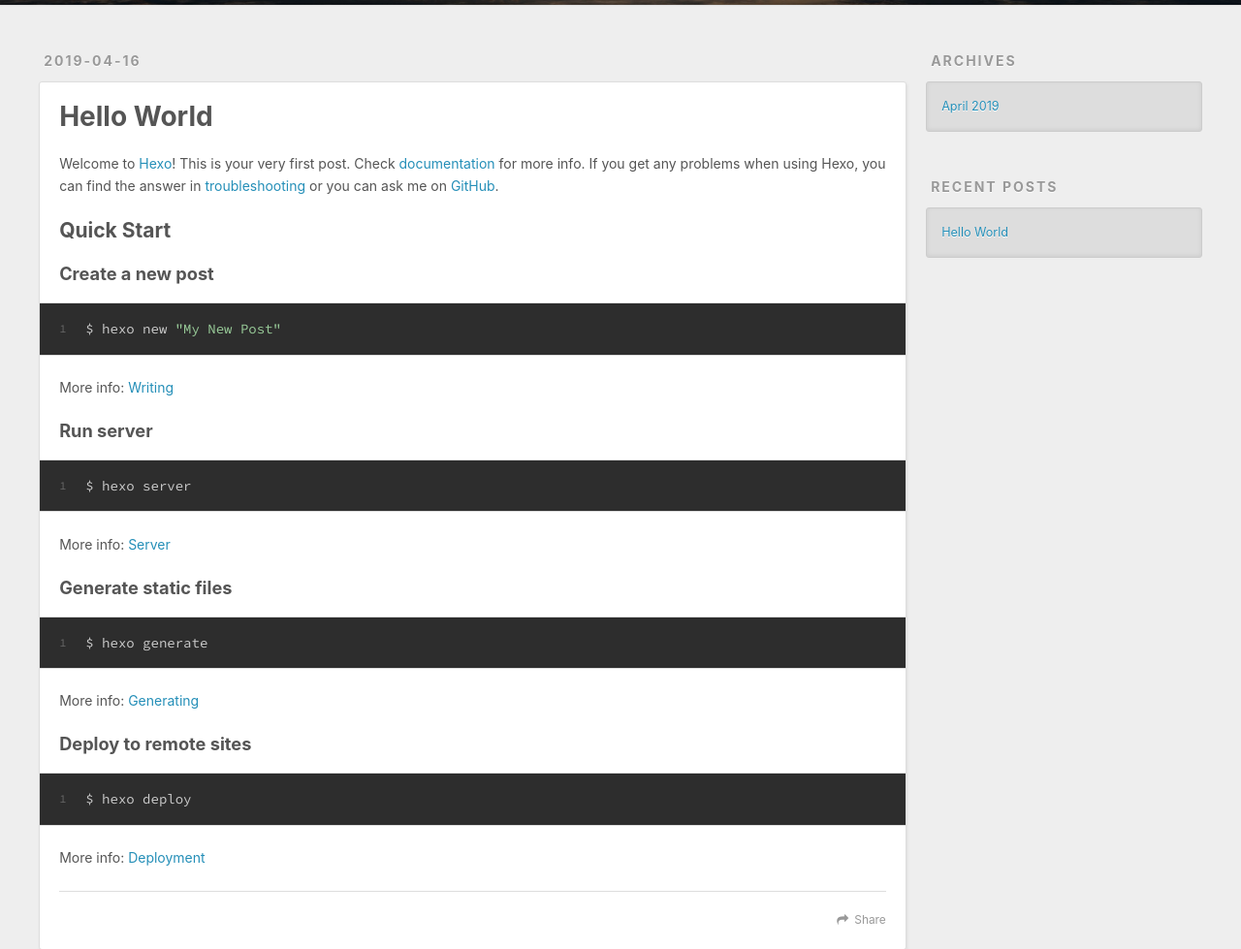
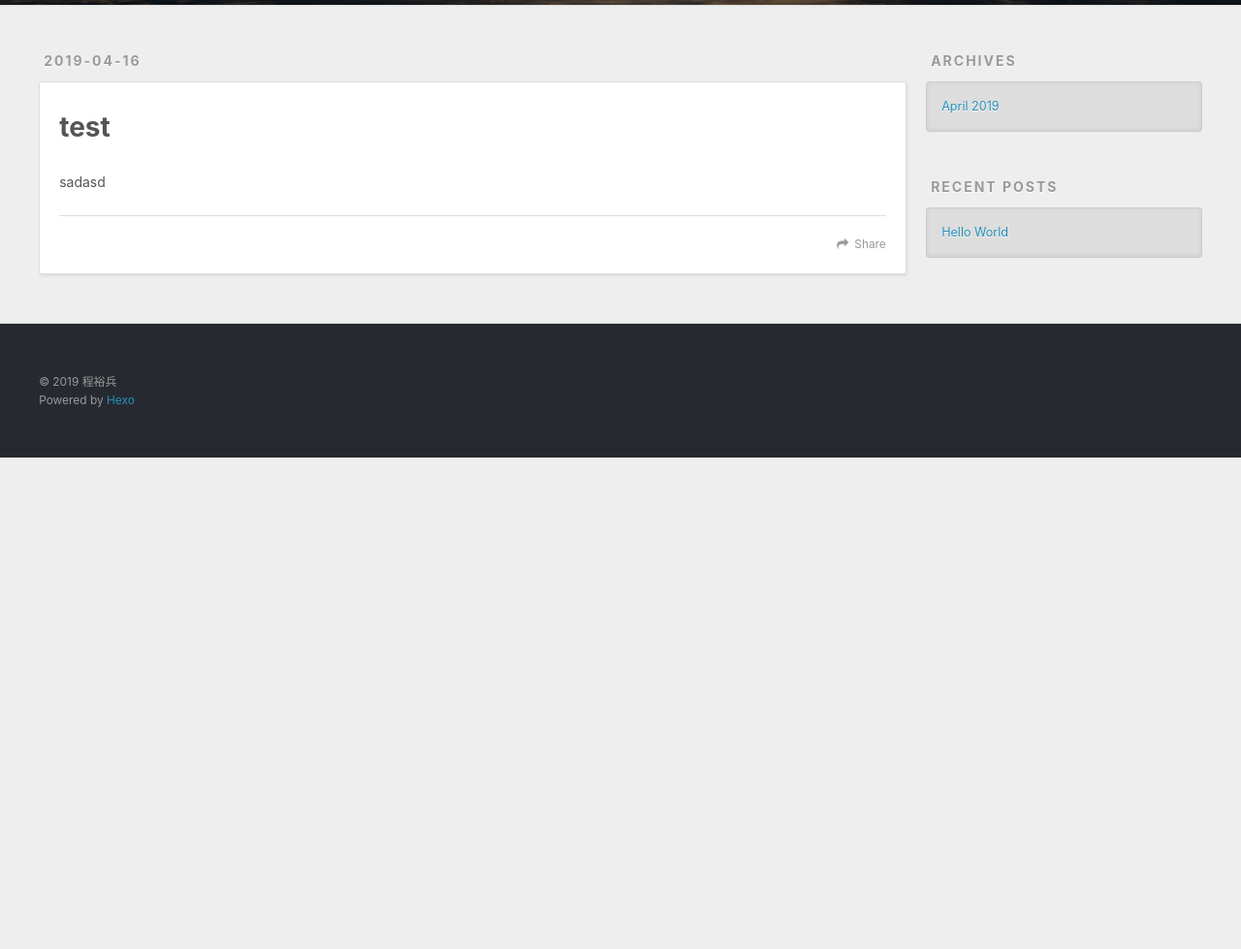
Before and after one commit to Icker/blog, a plain HTML site: page lala/test.html in a window 1280 px wide. Shown: the part 295-1274 px from the top of the page at 97% size. After the commit the page ends 800 px from the top, so only its background shows below. Drawn offline with nearby package versions, Linux system fonts and the light colour scheme.

Commit message:
Site updated: 2019-04-16 11:41:55

```diff
--- a/index.html
+++ b/lala/test.html
@@ -7,13 +7,17 @@
 
   <title>程裕兵</title>
   <meta name="viewport" content="width=device-width, initial-scale=1, maximum-scale=1">
-  <meta property="og:type" content="website">
+  <meta name="description" content="testsadasd">
+<meta property="og:type" content="website">
 <meta property="og:title" content="程裕兵">
-<meta property="og:url" content="http://blog.ilovetj.cn/index.html">
+<meta property="og:url" content="http://blog.ilovetj.cn/lala/test.html">
 <meta property="og:site_name" content="程裕兵">
+<meta property="og:description" content="testsadasd">
 <meta property="og:locale" content="default">
+<meta property="og:updated_time" content="2019-04-16T03:40:24.837Z">
 <meta name="twitter:card" content="summary">
 <meta name="twitter:title" content="程裕兵">
+<meta name="twitter:description" content="testsadasd">
 
     <link rel="alternate" href="/atom.xml" title="程裕兵" type="application/atom+xml">
 
@@ -60,54 +64,32 @@
   </div>
 </header>
       <div class="outer">
-        <section id="main">
-
-    <article id="post-hello-world" class="article article-type-post" itemscope itemprop="blogPost">
+        <section id="main"><article id="page-" class="article article-type-page" itemscope itemprop="blogPost">
   <div class="article-meta">
-    <a href="/2019/04/16/hello-world/" class="article-date">
-  <time datetime="2019-04-16T03:10:55.687Z" itemprop="datePublished">2019-04-16</time>
+    <a href="/lala/test.html" class="article-date">
+  <time datetime="2019-04-16T03:40:24.837Z" itemprop="datePublished">2019-04-16</time>
 </a>
 
   </div>
   <div class="article-inner">
 
 
-      <header class="article-header">
-
-
-    <h1 itemprop="name">
-      <a class="article-title" href="/2019/04/16/hello-world/">Hello World</a>
-    </h1>
-
-
-      </header>
-
     <div class="article-entry" itemprop="articleBody">
 
-        <p>Welcome to <a href="https://hexo.io/" target="_blank" rel="noopener">Hexo</a>! This is your very first post. Check <a href="https://hexo.io/docs/" target="_blank" rel="noopener">documentation</a> for more info. If you get any problems when using Hexo, you can find the answer in <a href="https://hexo.io/docs/troubleshooting.html" target="_blank" rel="noopener">troubleshooting</a> or you can ask me on <a href="https://github.com/hexojs/hexo/issues" target="_blank" rel="noopener">GitHub</a>.</p>
-<h2 id="Quick-Start"><a href="#Quick-Start" class="headerlink" title="Quick Start"></a>Quick Start</h2><h3 id="Create-a-new-post"><a href="#Create-a-new-post" class="headerlink" title="Create a new post"></a>Create a new post</h3><figure class="highlight bash"><table><tr><td class="gutter"><pre><span class="line">1</span><br></pre></td><td class="code"><pre><span class="line">$ hexo new <span class="string">"My New Post"</span></span><br></pre></td></tr></table></figure>
-<p>More info: <a href="https://hexo.io/docs/writing.html" target="_blank" rel="noopener">Writing</a></p>
-<h3 id="Run-server"><a href="#Run-server" class="headerlink" title="Run server"></a>Run server</h3><figure class="highlight bash"><table><tr><td class="gutter"><pre><span class="line">1</span><br></pre></td><td class="code"><pre><span class="line">$ hexo server</span><br></pre></td></tr></table></figure>
-<p>More info: <a href="https://hexo.io/docs/server.html" target="_blank" rel="noopener">Server</a></p>
-<h3 id="Generate-static-files"><a href="#Generate-static-files" class="headerlink" title="Generate static files"></a>Generate static files</h3><figure class="highlight bash"><table><tr><td class="gutter"><pre><span class="line">1</span><br></pre></td><td class="code"><pre><span class="line">$ hexo generate</span><br></pre></td></tr></table></figure>
-<p>More info: <a href="https://hexo.io/docs/generating.html" target="_blank" rel="noopener">Generating</a></p>
-<h3 id="Deploy-to-remote-sites"><a href="#Deploy-to-remote-sites" class="headerlink" title="Deploy to remote sites"></a>Deploy to remote sites</h3><figure class="highlight bash"><table><tr><td class="gutter"><pre><span class="line">1</span><br></pre></td><td class="code"><pre><span class="line">$ hexo deploy</span><br></pre></td></tr></table></figure>
-<p>More info: <a href="https://hexo.io/docs/deployment.html" target="_blank" rel="noopener">Deployment</a></p>
+        <h1 id="test"><a href="#test" class="headerlink" title="test"></a>test</h1><p>sadasd</p>
 
 
     </div>
     <footer class="article-footer">
-      <a data-url="http://blog.ilovetj.cn/2019/04/16/hello-world/" data-id="cjuj7xyj90000q9lshiorvhto" class="article-share-link">Share</a>
+      <a data-url="http://blog.ilovetj.cn/lala/test.html" data-id="cjuj8pyw100016olsoydek0zc" class="article-share-link">Share</a>
 
 
     </footer>
   </div>
 
-</article>
 
 
-
-
+</article>
 
 </section>
 
```
Also changed, not shown: 2019/04/16/hello-world/index.html (+1 -1 lines).
